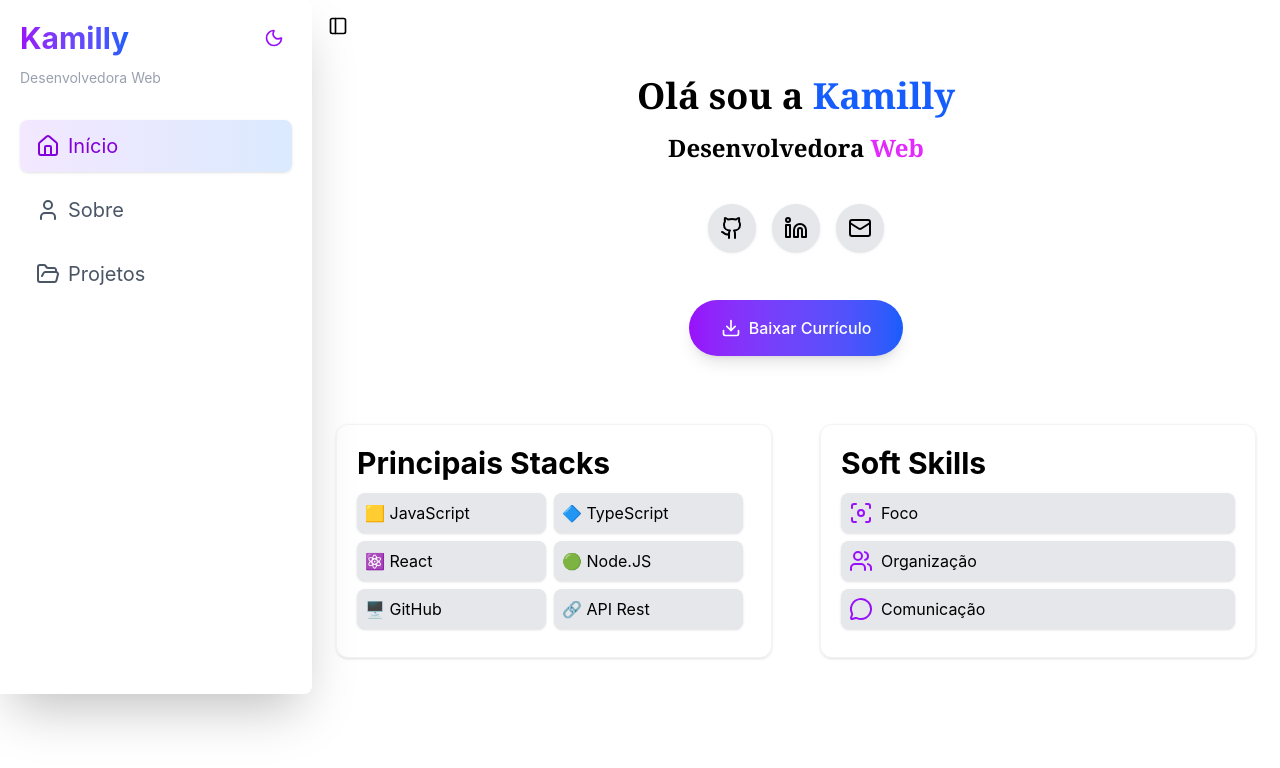
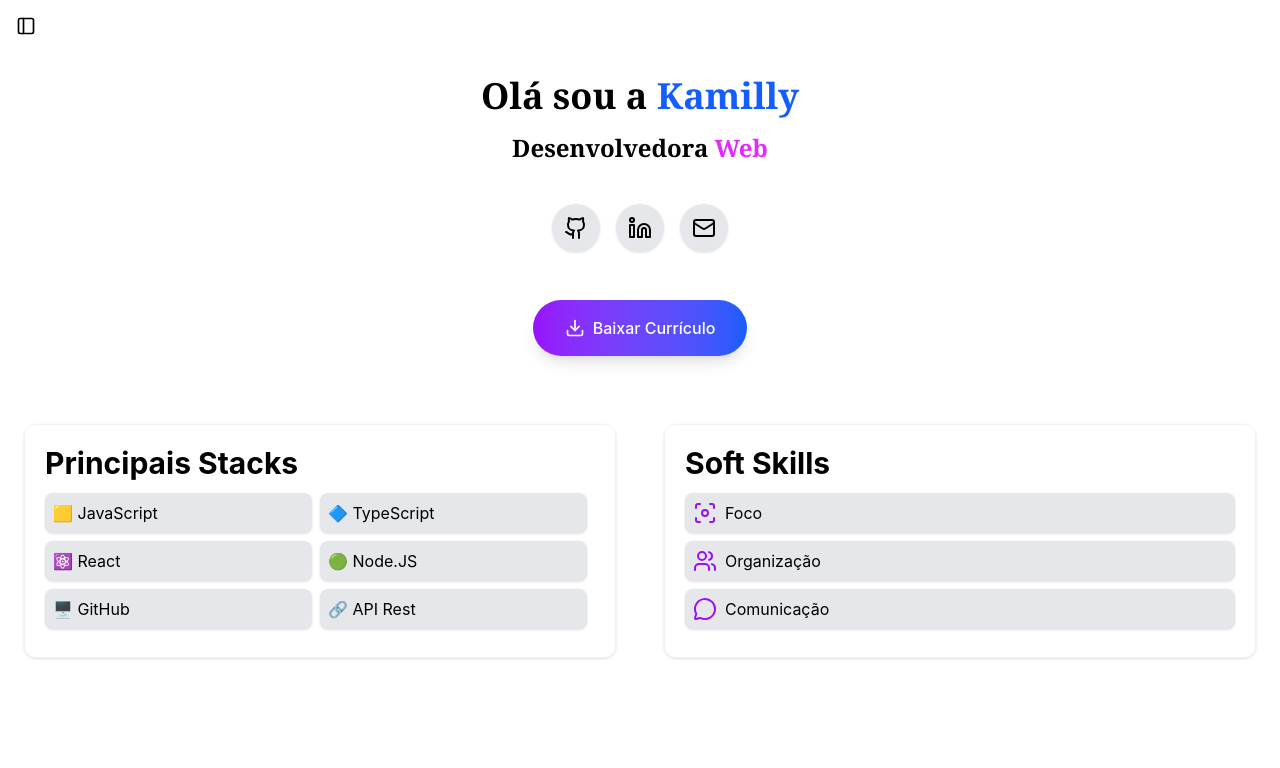
Before and after one commit to kamilly-oliveira/meu-portifolio, a React (Vite) app: page / in a window 1280 px wide. Shown: the top 768 px of the page. Built offline with nearby package versions, Linux system fonts and the light colour scheme.

Commit message:
feat: tornar Sidebar funcional com botão toggle

```diff
--- a/src/App.tsx
+++ b/src/App.tsx
@@ -5,13 +5,15 @@ import { AboutSection } from "./Components/AboutSection";
 import { ProjectsSection } from "./Components/ProjectsSection";
 import { Route, Routes } from "react-router-dom";
 import { Header } from "./Components/Header";
+import { useState } from "react";
 
 export function App() {
+    const [isOpen, setIsOpen] = useState(false);
   return (
     <div className="h-full flex flex-row bg-background">
-      <Sidebar />
+      <Sidebar isOpen={isOpen}/>
       <div className="flex-1">
-        <Header />
+        <Header isOpen={isOpen} setIsOpen={setIsOpen} />
         <Routes>
           <Route
             path="/"
--- a/src/Components/AboutSection.tsx
+++ b/src/Components/AboutSection.tsx
@@ -8,15 +8,13 @@ export function AboutSection() {
           <span
             className="text-3xl font-bold bg-gradient-to-r from-purple-600 to-blue-600 dark:from-purple-400 dark:to-blue-400
         bg-clip-text text-transparent"
-          >
-            {" "}
-            Sobre Mim{" "}
+          >Sobre Mim
           </span>
         </h1>
       </div>
 
       <div className="flex lg:flex-row flex-col mx-6 text-justify lg:gap-6">
-        <div className="flex flex-col flex-2">
+        <div className="flex flex-col flex-2 justify-between">
           <div className="p-5 mb-2 mt-2 border border-gray-200/50 dark:border-gray-700/50 shadow-sm rounded-xl">
             <h3 className="lg:text-3xl my-2 font-bold text-left mb-2 dark:text-white flex flex-row items-center">
               <Code className="w-6 h-6 text-purple-600 dark:text-purple-400 mr-3" />
@@ -70,8 +68,8 @@ export function AboutSection() {
           </div>
         </div>
 
-        <div className="lg:sticky lg:top-0 lg:flex lg:flex-col gap-6 mt-2 lg:mt-0 lg:h-full grid grid-cols-4 lg:justify-between">
-          <div className="col-span-2 bg-gradient-to-br lg:mt-2 w-full from-purple-100 to-blue-100 dark:from-purple-500/10 dark:to-blue-500/10 backdrop-blur-sm rounded-2xl p-5 border border-purple-200/50 dark:border-purple-500/20 shadow-sm">
+        <div className="lg:sticky lg:top-2 lg:flex lg:flex-col lg:justify-between justify-normal gap-6 mt-2 lg:h-full grid grid-cols-4">
+          <div className="col-span-2 bg-gradient-to-br w-full from-purple-100 to-blue-100 dark:from-purple-500/10 dark:to-blue-500/10 backdrop-blur-sm rounded-2xl p-5 border border-purple-200/50 dark:border-purple-500/20 shadow-sm">
             <div className="text-center">
               <GraduationCap className="w-12 h-12 text-purple-600 dark:text-purple-400 mx-auto mb-3" />
               <h3 className="text-xl font-semibold mb-3 text-gray-800 dark:text-white">
--- a/src/Components/Header.tsx
+++ b/src/Components/Header.tsx
@@ -1,9 +1,15 @@
 import { PanelLeft } from "lucide-react";
 
-export function Header() {
+type Props = {
+  isOpen: boolean;
+  setIsOpen: React.Dispatch<React.SetStateAction<boolean>>;
+};
+
+export function Header({ isOpen, setIsOpen }: Props) {
   return (
     <div className="p-2">
-      <button className="p-2 cursor-pointer rounded-full hover:shadow-md text-center w-fit justify-start">
+      <button onClick={() => setIsOpen(!isOpen)}
+      className="p-2 cursor-pointer rounded-full hover:shadow-md text-center w-fit justify-start">
         <PanelLeft className="w-5 h-5 text-black dark:text-gray-400 " />
       </button>
     </div>
--- a/src/Components/Sidebar.tsx
+++ b/src/Components/Sidebar.tsx
@@ -1,16 +1,28 @@
 import { FolderOpen, House, User } from "lucide-react";
 import { ThemeToggle } from "./ThemeToggle";
 import { ActiveLink } from "./ActiveLink";
+
+type Props = {
+  isOpen: boolean;
+};
 
 const classNameP =
   "text-gray-600 dark:text-gray-400 hover:bg-gray-100 dark:hover:bg-gray-700/50 text-xl gap-2 cursor-pointer my-3 w-full flex items-center px-4 py-3 rounded-lg transition-all ";
 const activeItemClass =
   "bg-gradient-to-r from-purple-100 to-blue-100 dark:from-purple-500/20 dark:to-blue-500/20 text-purple-700 dark:text-purple-300 shadow-sm";
 
-export function Sidebar() {
+const classSidebar = "fixed lg:data-[state=open]:relative";
+
+export function Sidebar({ isOpen }: Props) {
   return (
-    <div className="p-5 lg:w-78 hidden lg:block max-h-full shadow-2xl rounded-r-lg">
-      <div className="fixed w-68">
+    <div data-state={isOpen ? "open" : "closed"}
+      className={`${classSidebar} rounded-r-lg data-[state=closed]:hidden data-[state=open]:bg-black/40 lg:data-[state=open]:bg-white z-40 data-[state=open]:w-screen data-[state=open]:h-screen lg:data-[state=open]:w-78`}
+    >
+      <div
+        data-state={isOpen ? "open" : "closed"}
+        className={`${classSidebar} w-78 block data-[state=closed]:hidden z-50`}
+      >
+        <div className="fixed w-78 h-screen transition-all duration-300 p-5 shadow-2xl rounded-r-lg bg-white dark:bg-background">
           <div>
             <div className="flex flex-row justify-between items-center">
               <h2
@@ -53,7 +65,6 @@ export function Sidebar() {
           </div>
         </div>
       </div>
+    </div>
   );
 }
-
-// bg-gradient-to-r from-purple-100 to-blue-100 dark:from-purple-500/20 dark:to-blue-500/20 text-purple-700 dark:text-purple-300 shadow-sm
--- a/src/Components/ThemeToggle.tsx
+++ b/src/Components/ThemeToggle.tsx
@@ -25,7 +25,7 @@ export function ThemeToggle() {
   return (
     <button
       onClick={handleToggle}
-      className="p-2 rounded-lg bg-white/10 dark:bg-gray-800/50 hover:bg-white/20 dark:hover:bg-gray-700/50 transition-all duration-300 backdrop-blur-sm"
+      className="p-2 cursor-pointer rounded-lg bg-white/10 dark:bg-gray-800/50 hover:bg-white/20 dark:hover:bg-gray-700/50 transition-all duration-300 backdrop-blur-sm"
     >
       {isDark ? (
         <Sun className="w-5 h-5 text-yellow-400" />
--- a/src/Components/TimelineSection.tsx
+++ /dev/null
@@ -1,5 +0,0 @@
-export function TimelineSection() {
-    return(
-        <div className="h-screen"><h1> Timeline</h1></div>
-    )
-}
```
Lines whose indentation alone changed are shown as unchanged.
